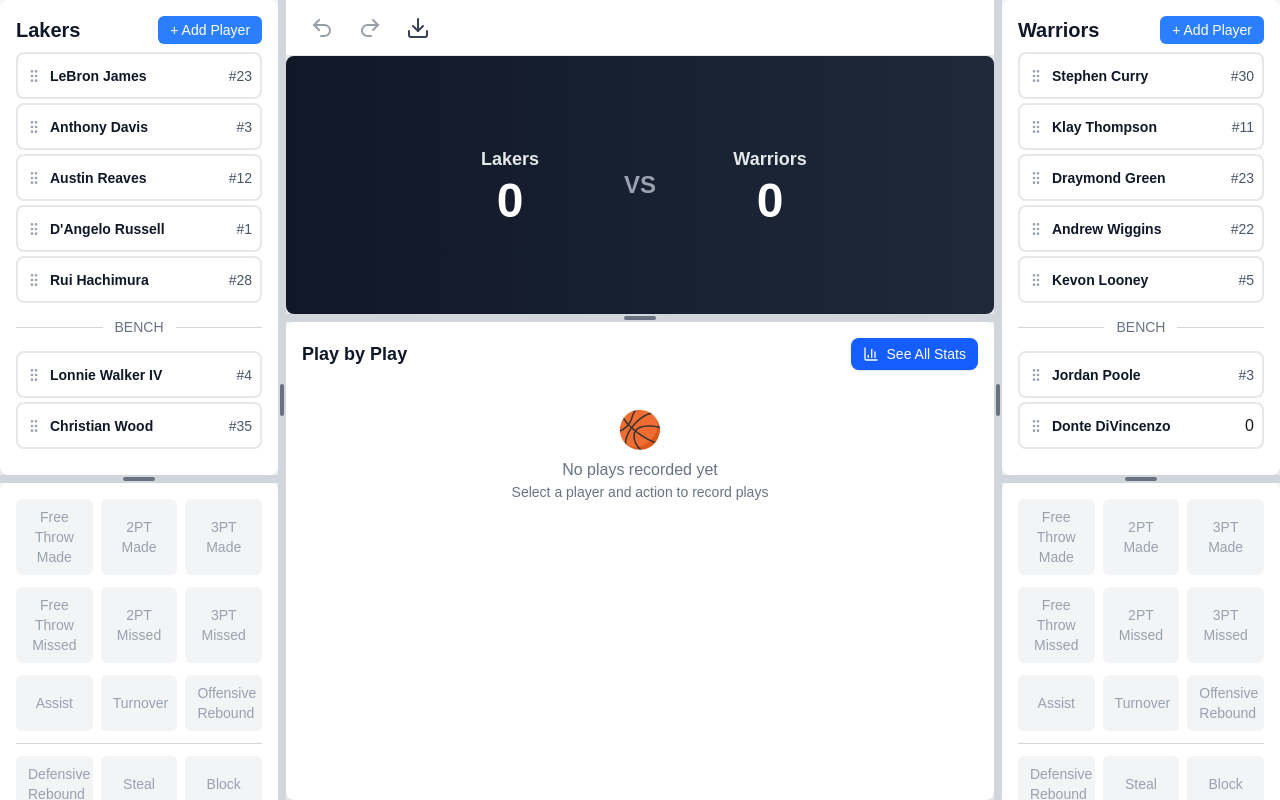
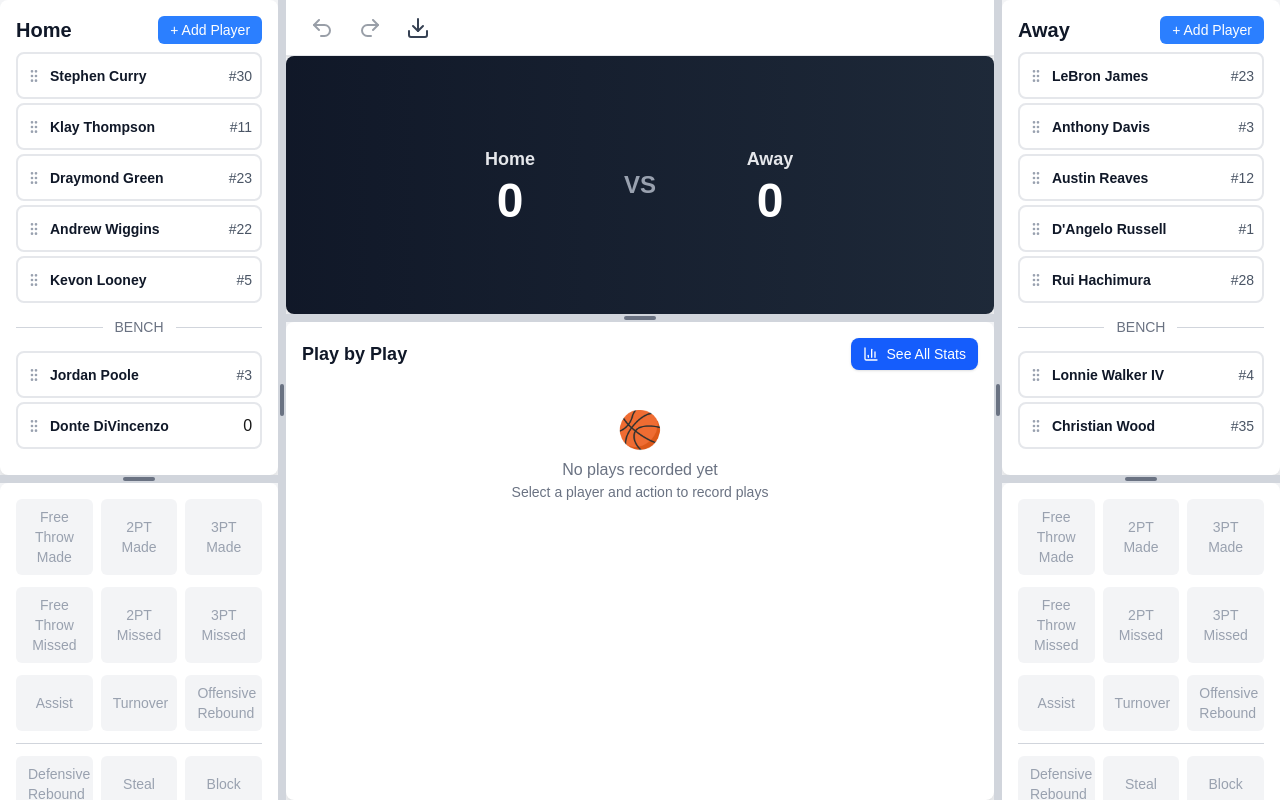
Before and after one commit to jonnyjackson26/bball-playboard, a Next.js app: page / in a window 1280 px wide. Built offline with nearby package versions, Linux system fonts and the light colour scheme.

Commit message:
can edit team names

```diff
--- a/src/app/page.tsx
+++ b/src/app/page.tsx
@@ -42,6 +42,8 @@
   const [undoStack, setUndoStack] = useState<{plays: Play[], homeScore: number, awayScore: number}[]>([])
   const [redoStack, setRedoStack] = useState<{plays: Play[], homeScore: number, awayScore: number}[]>([])
   const [isStatsOpen, setIsStatsOpen] = useState(false)
+  const [homeTeamName, setHomeTeamName] = useState('Home')
+  const [awayTeamName, setAwayTeamName] = useState('Away')
 
   const handlePlayerSelect = (player: Player) => {
     setSelectedPlayer(player)
@@ -298,6 +300,14 @@
     }
   }
 
+  const handleHomeTeamNameChange = (newName: string) => {
+    setHomeTeamName(newName.slice(0, 19))
+  }
+
+  const handleAwayTeamNameChange = (newName: string) => {
+    setAwayTeamName(newName.slice(0, 19))
+  }
+
   // Determine which team is selected
   const selectedTeam = selectedPlayer?.team
 
@@ -309,14 +319,15 @@
           <PanelGroup direction="vertical" className="h-full">
             <Panel minSize={20} defaultSize={60} className="flex flex-col min-h-0">
               <TeamBox
-                teamName="Lakers"
-                players={awayPlayers}
+                teamName={homeTeamName}
+                players={homePlayers}
                 selectedPlayer={selectedPlayer}
                 onPlayerSelect={handlePlayerSelect}
-                onPlayersReorder={handleAwayPlayersReorder}
-                onAddPlayer={handleAddAwayPlayer}
-                onEditPlayer={handleEditAwayPlayer}
-                onDeletePlayer={handleDeleteAwayPlayer}
+                onPlayersReorder={handleHomePlayersReorder}
+                onAddPlayer={handleAddHomePlayer}
+                onEditPlayer={handleEditHomePlayer}
+                onDeletePlayer={handleDeleteHomePlayer}
+                onTeamNameChange={handleHomeTeamNameChange}
               />
             </Panel>
             <PanelResizeHandle className="h-2 bg-gray-300 hover:bg-gray-400 transition-colors cursor-row-resize flex items-center justify-center">
@@ -324,7 +335,7 @@
             </PanelResizeHandle>
             <Panel minSize={20} defaultSize={40} className="flex flex-col min-h-0">
               <ActionBox
-                selectedPlayer={selectedPlayer && selectedTeam === 'away' ? selectedPlayer : null}
+                selectedPlayer={selectedPlayer && selectedTeam === 'home' ? selectedPlayer : null}
                 onActionClick={handleActionClick}
               />
             </Panel>
@@ -346,8 +357,8 @@
           <PanelGroup direction="vertical" className="flex-1 min-h-0">
             <Panel minSize={20} defaultSize={35} className="flex flex-col min-h-0">
               <Scoreboard
-                homeTeam="Warriors"
-                awayTeam="Lakers"
+                homeTeam={homeTeamName}
+                awayTeam={awayTeamName}
                 homeScore={homeScore}
                 awayScore={awayScore}
               />
@@ -377,14 +388,15 @@
           <PanelGroup direction="vertical" className="h-full">
             <Panel minSize={20} defaultSize={60} className="flex flex-col min-h-0">
               <TeamBox
-                teamName="Warriors"
-                players={homePlayers}
+                teamName={awayTeamName}
+                players={awayPlayers}
                 selectedPlayer={selectedPlayer}
                 onPlayerSelect={handlePlayerSelect}
-                onPlayersReorder={handleHomePlayersReorder}
-                onAddPlayer={handleAddHomePlayer}
-                onEditPlayer={handleEditHomePlayer}
-                onDeletePlayer={handleDeleteHomePlayer}
+                onPlayersReorder={handleAwayPlayersReorder}
+                onAddPlayer={handleAddAwayPlayer}
+                onEditPlayer={handleEditAwayPlayer}
+                onDeletePlayer={handleDeleteAwayPlayer}
+                onTeamNameChange={handleAwayTeamNameChange}
               />
             </Panel>
             <PanelResizeHandle className="h-2 bg-gray-300 hover:bg-gray-400 transition-colors cursor-row-resize flex items-center justify-center">
@@ -392,7 +404,7 @@
             </PanelResizeHandle>
             <Panel minSize={20} defaultSize={40} className="flex flex-col min-h-0">
               <ActionBox
-                selectedPlayer={selectedPlayer && selectedTeam === 'home' ? selectedPlayer : null}
+                selectedPlayer={selectedPlayer && selectedTeam === 'away' ? selectedPlayer : null}
                 onActionClick={handleActionClick}
               />
             </Panel>
--- a/src/components/Scoreboard.tsx
+++ b/src/components/Scoreboard.tsx
@@ -11,19 +11,19 @@
   return (
     <div className="bg-gradient-to-r from-gray-900 to-gray-800 rounded-lg shadow-lg px-8 py-6 flex items-center justify-center w-full h-full">
       <div className="flex flex-row items-center justify-center w-full gap-12">
-        {/* Away Team */}
+        {/* Home Team (Left) */}
         <div className="flex flex-col items-center min-w-[100px]">
-          <div className="text-lg font-semibold mb-1 text-gray-200 truncate">{awayTeam}</div>
-          <div className="text-5xl font-bold text-white tabular-nums">{awayScore}</div>
+          <div className="text-lg font-semibold mb-1 text-gray-200 truncate">{homeTeam}</div>
+          <div className="text-5xl font-bold text-white tabular-nums">{homeScore}</div>
         </div>
         {/* VS */}
         <div className="flex flex-col items-center mx-4">
           <div className="text-2xl font-bold text-gray-400">VS</div>
         </div>
-        {/* Home Team */}
+        {/* Away Team (Right) */}
         <div className="flex flex-col items-center min-w-[100px]">
-          <div className="text-lg font-semibold mb-1 text-gray-200 truncate">{homeTeam}</div>
-          <div className="text-5xl font-bold text-white tabular-nums">{homeScore}</div>
+          <div className="text-lg font-semibold mb-1 text-gray-200 truncate">{awayTeam}</div>
+          <div className="text-5xl font-bold text-white tabular-nums">{awayScore}</div>
         </div>
       </div>
     </div>
--- a/src/components/TeamBox.tsx
+++ b/src/components/TeamBox.tsx
@@ -4,6 +4,7 @@
 import { DndContext, closestCenter, DragEndEvent } from '@dnd-kit/core'
 import { SortableContext, verticalListSortingStrategy } from '@dnd-kit/sortable'
 import { useState, useEffect } from 'react'
+import { Edit } from 'lucide-react'
 import PlayerCard from './PlayerCard'
 
 interface TeamBoxProps {
@@ -15,6 +16,7 @@
   onAddPlayer: (name: string, jerseyNumber?: string | number) => void
   onEditPlayer?: (playerId: string, name: string, jerseyNumber?: string | number) => void
   onDeletePlayer?: (playerId: string) => void
+  onTeamNameChange?: (newName: string) => void
 }
 
 const DIVIDER_HEIGHT = 32; // px, adjust for divider
@@ -27,16 +29,23 @@
   onPlayersReorder,
   onAddPlayer,
   onEditPlayer,
-  onDeletePlayer
+  onDeletePlayer,
+  onTeamNameChange
 }: TeamBoxProps) {
   const [localPlayers, setLocalPlayers] = useState(players)
   const [showAddForm, setShowAddForm] = useState(false)
   const [newPlayerName, setNewPlayerName] = useState('')
   const [newPlayerNumber, setNewPlayerNumber] = useState('')
+  const [isEditingTeamName, setIsEditingTeamName] = useState(false)
+  const [editTeamName, setEditTeamName] = useState(teamName)
 
   useEffect(() => {
     setLocalPlayers(players)
   }, [players])
+
+  useEffect(() => {
+    setEditTeamName(teamName)
+  }, [teamName])
 
   const handleDragEnd = (event: DragEndEvent) => {
     const { active, over } = event
@@ -71,6 +80,24 @@
     setShowAddForm(false)
   }
 
+  const handleTeamNameEdit = () => {
+    const trimmed = editTeamName.trim()
+    if (!trimmed) {
+      setEditTeamName(teamName)
+      setIsEditingTeamName(false)
+      return
+    }
+    if (onTeamNameChange && trimmed !== teamName) {
+      onTeamNameChange(trimmed)
+    }
+    setIsEditingTeamName(false)
+  }
+
+  const handleCancelTeamNameEdit = () => {
+    setEditTeamName(teamName)
+    setIsEditingTeamName(false)
+  }
+
   // Combine starters and bench, but keep divider after 5th
   const sortedPlayers = [...localPlayers].sort((a, b) => a.position - b.position)
   const showDivider = sortedPlayers.length > 5
@@ -79,8 +106,40 @@
     <div className="bg-white rounded-lg shadow-lg h-full flex flex-col">
       <div className="p-4 pb-2 flex-shrink-0">
         <div className="flex items-center justify-between">
-          <h2 className="text-xl font-bold text-gray-900 truncate">{teamName}</h2>
-          {!showAddForm && (
+          {isEditingTeamName ? (
+            <div className="flex-1 mr-3">
+              <input
+                type="text"
+                value={editTeamName}
+                onChange={(e) => setEditTeamName(e.target.value)}
+                onBlur={handleTeamNameEdit}
+                maxLength={19}
+                className="w-full bg-transparent border-0 outline-none focus:outline-none text-xl font-bold text-gray-900 truncate p-0 m-0"
+                autoFocus
+                onKeyDown={(e) => {
+                  if (e.key === 'Enter') handleTeamNameEdit()
+                  if (e.key === 'Escape') handleCancelTeamNameEdit()
+                }}
+              />
+            </div>
+          ) : (
+            <div className="flex items-center group cursor-pointer" onClick={() => onTeamNameChange && setIsEditingTeamName(true)}>
+              <h2 className="text-xl font-bold text-gray-900 truncate">{teamName}</h2>
+              {onTeamNameChange && (
+                <button
+                  onClick={(e) => {
+                    e.stopPropagation()
+                    setIsEditingTeamName(true)
+                  }}
+                  className="ml-2 opacity-0 group-hover:opacity-100 p-1 text-gray-400 hover:text-gray-600 transition-all duration-200"
+                  title="Edit team name"
+                >
+                  <Edit className="w-4 h-4" />
+                </button>
+              )}
+            </div>
+          )}
+          {!showAddForm && !isEditingTeamName && (
             <button
               onClick={() => setShowAddForm(true)}
               className="bg-blue-500 hover:bg-blue-600 text-white px-3 py-1 rounded-md text-sm font-medium transition-colors"
```
Also changed, not shown: 2 other files (tests, documents, lock files or other folders).
